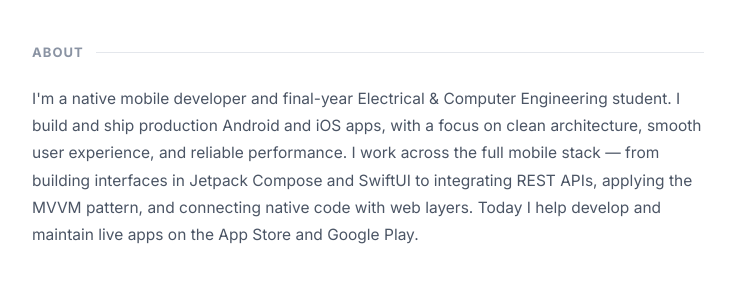
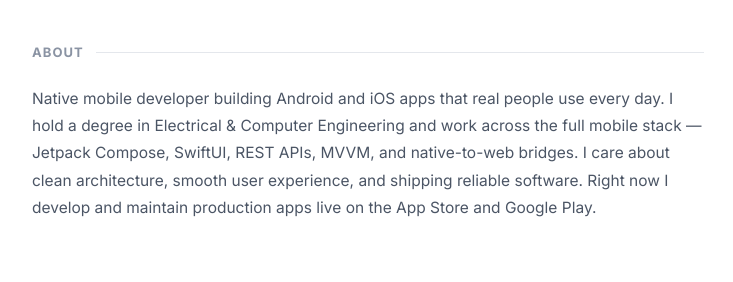
Before and after one commit to muhammadkhasanboev/portfolio, a plain HTML site: page index.html in a window 1280 px wide. Shown: the part 424-706 px from the top of the page, without its empty margins (272-1005 px from the left). Drawn offline with Linux system fonts and the light colour scheme.

Commit message:
about me changed

```diff
--- a/index.html
+++ b/index.html
@@ -419,12 +419,11 @@
     <section id="about">
       <h2 class="section-title">About</h2>
       <p>
-        I'm a native mobile developer and final-year Electrical &amp; Computer Engineering student.
-        I build and ship production Android and iOS apps, with a focus on clean architecture, smooth
-        user experience, and reliable performance. I work across the full mobile stack — from building
-        interfaces in Jetpack Compose and SwiftUI to integrating REST APIs, applying the MVVM pattern,
-        and connecting native code with web layers. Today I help develop and maintain live apps on the
-        App Store and Google Play.
+        Native mobile developer building Android and iOS apps that real people use every day.
+        I hold a degree in Electrical &amp; Computer Engineering and work across the full mobile
+        stack — Jetpack Compose, SwiftUI, REST APIs, MVVM, and native-to-web bridges. I care about
+        clean architecture, smooth user experience, and shipping reliable software. Right now I
+        develop and maintain production apps live on the App Store and Google Play.
       </p>
     </section>
 
```
